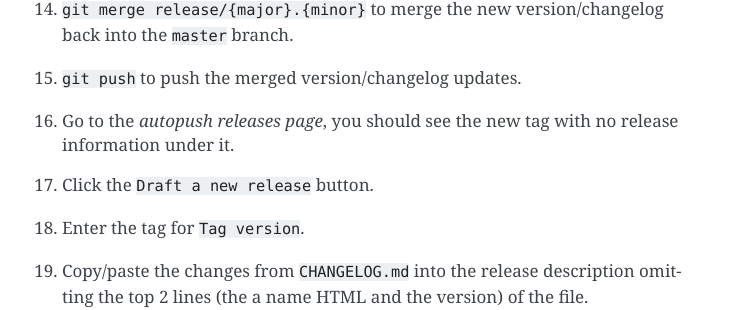
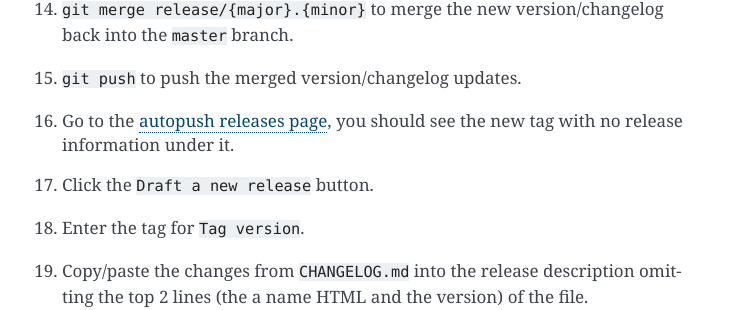
Before and after one commit to mozilla-services/autopush, a Sphinx documentation site: the page built from docs/releasing.rst, in a window 1280 px wide. Shown: the part 2058-2368 px from the top of the page, without its empty margins (388-1140 px from the left). Built offline with Sphinx 7.4.7, drawn with Linux system fonts in a browser that asks for light colours.

```diff
--- a/docs/releasing.rst
+++ b/docs/releasing.rst
@@ -83,7 +83,7 @@ i.e. If a new minor version is being released after ``1.21.0``, the
 #. ``git merge release/{major}.{minor}`` to merge the new version/changelog
    back into the ``master`` branch.
 #. ``git push`` to push the merged version/changelog updates.
-#. Go to the `autopush releases page`, you should see the new tag with no
+#. Go to the `autopush releases page`_, you should see the new tag with no
    release information under it.
 #. Click the ``Draft a new release`` button.
 #. Enter the tag for ``Tag version``.
```
